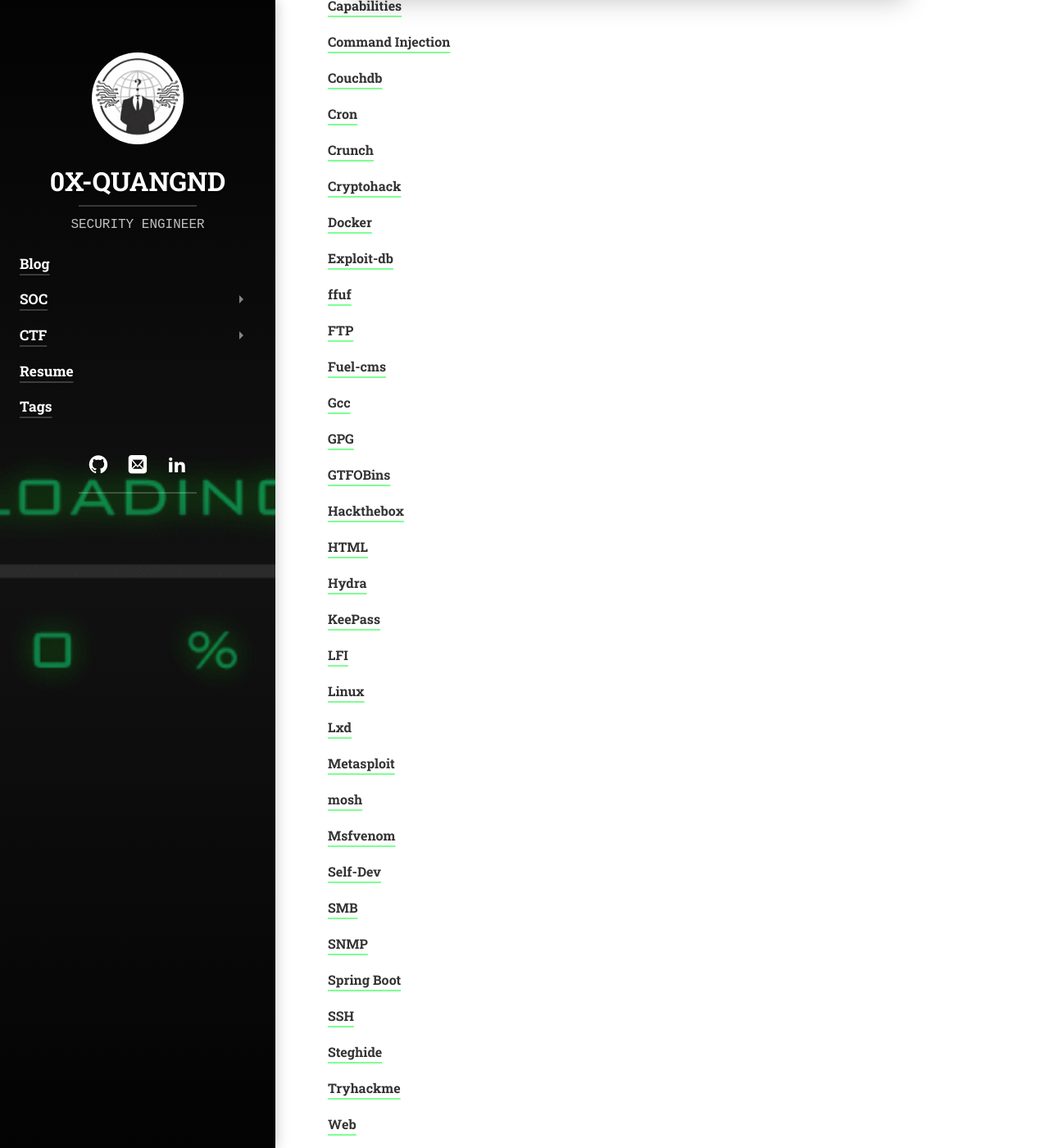
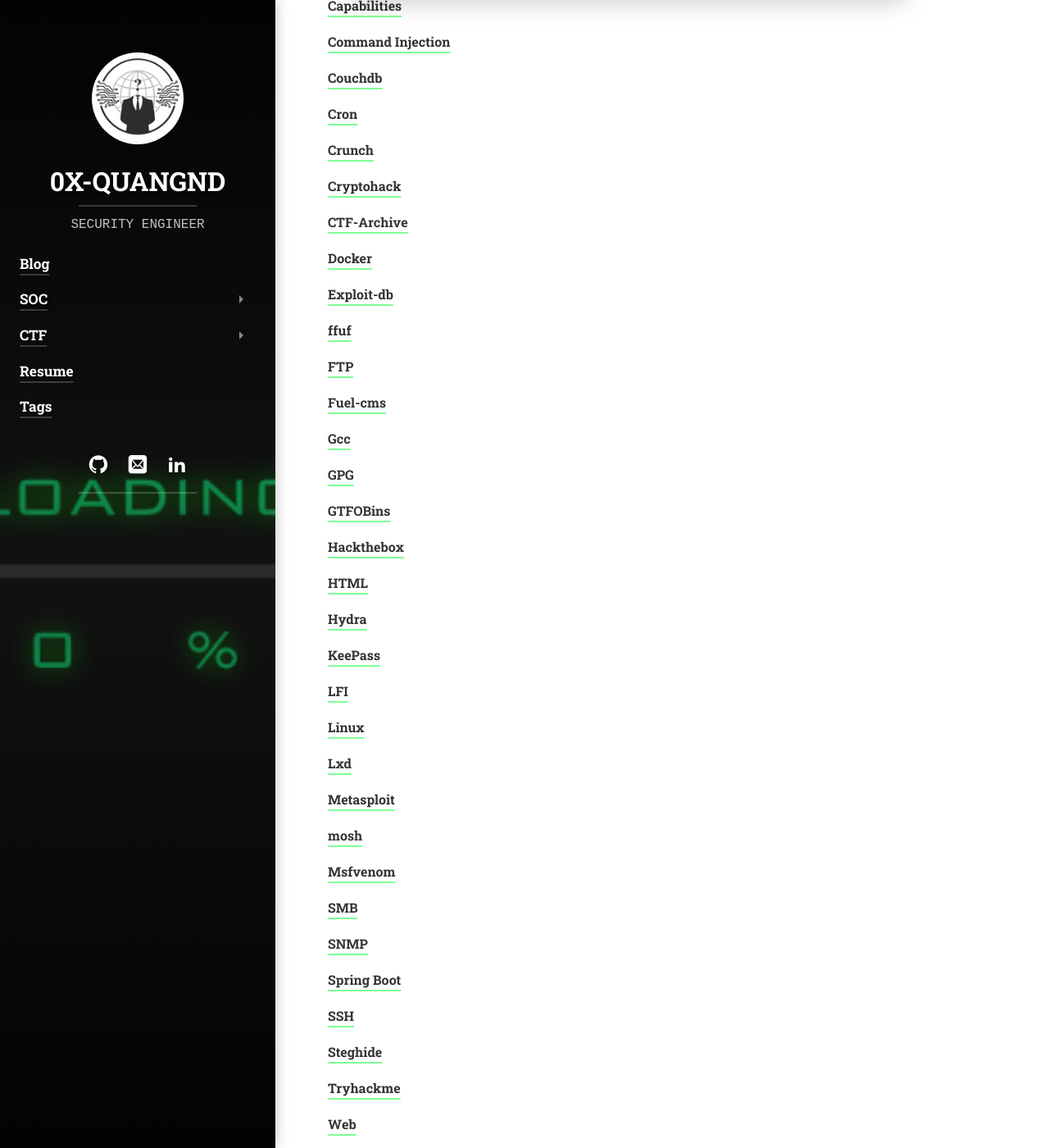
Before and after one commit to m3rooted/m3rooted.github.io, a Jekyll site: the page built from tags.md, in a window 1280 px wide and 1400 px high, scrolled down 560 px. Shown: the whole window at 82% size. Built offline with Jekyll 4.4.1, drawn with Linux system fonts in a browser that asks for light colours; cached includes are drawn as plain includes; nearby versions of some CDN libraries; some web fonts are replaced; library files that are not in the unit come from our copies.

Commit message:
m3rooted

```diff
--- a/_featured_tags/self-dev.md
+++ b/_featured_tags/ctf-archive.md
@@ -1,8 +1,8 @@
 ---
 layout: tag-list
 type: tag
-title: Self-Dev
-slug: self-dev
+title: CTF-Archive
+slug: ctf-archive
 category: ctf
 sidebar: true
 description: >
```
Also changed, not shown: .obsidian/workspace.json.
